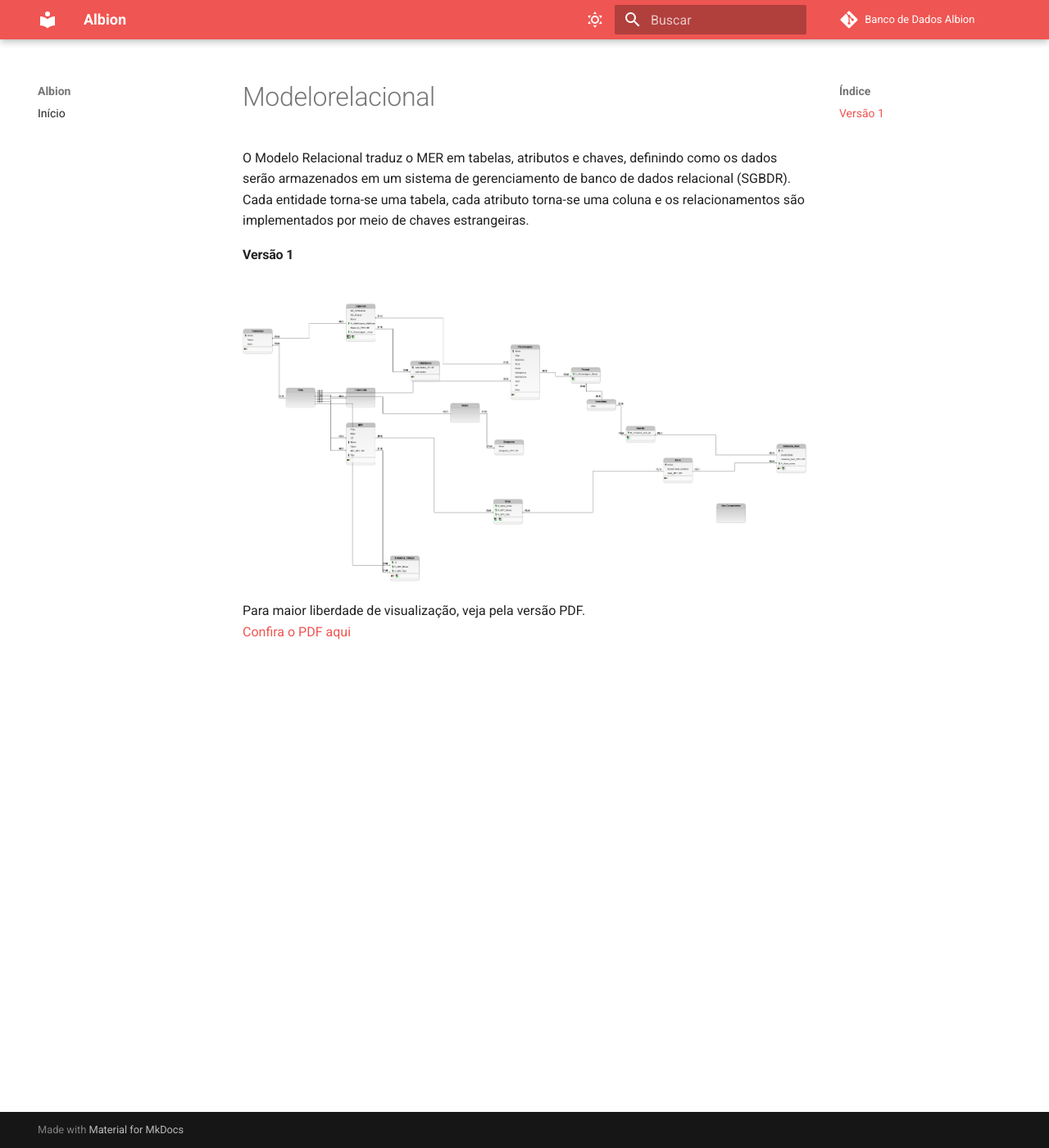
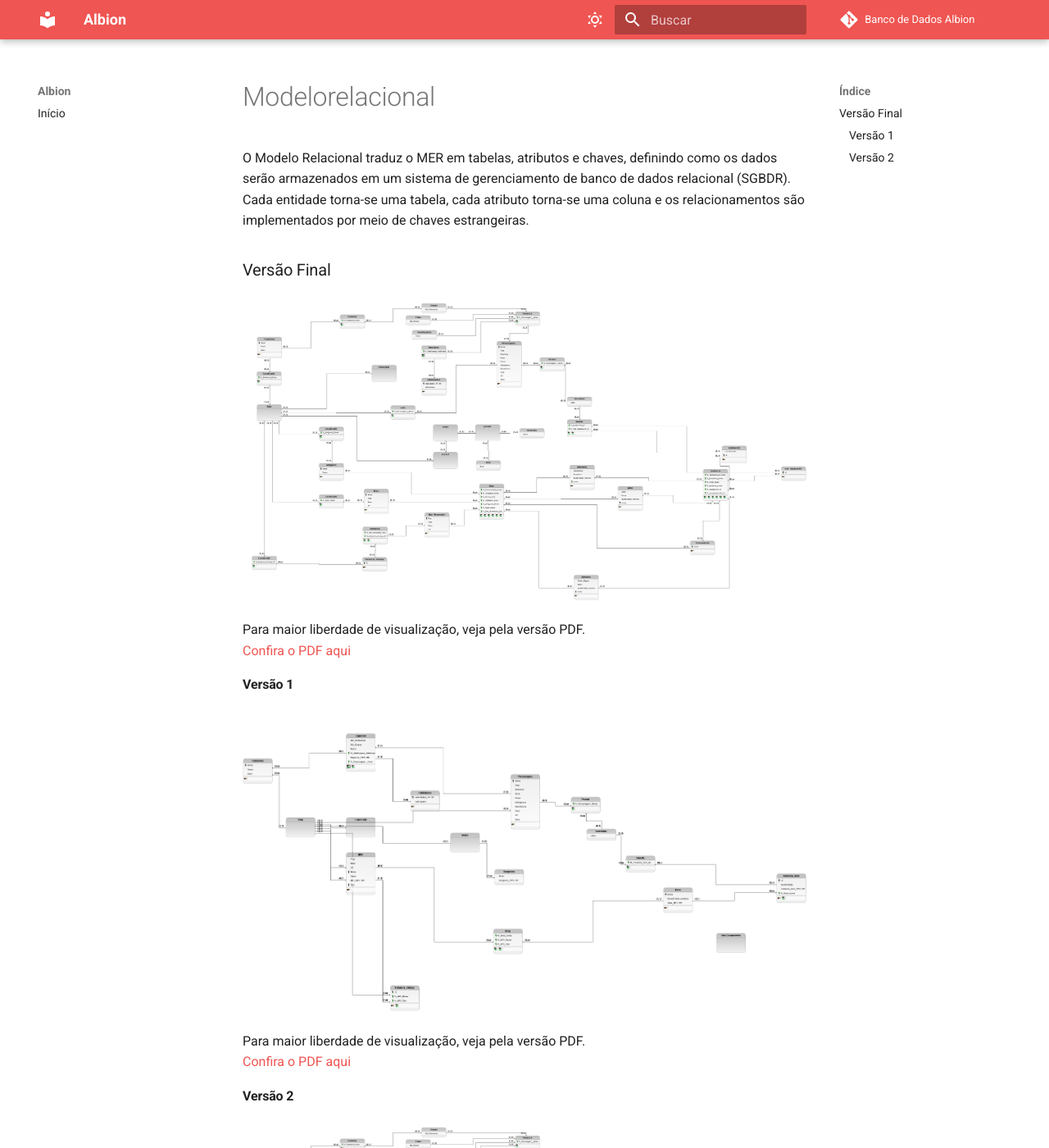
Before and after one commit to SBD1/2025.01-Albion, an MkDocs documentation site: the page built from docs/section/Entrega-1/Modelorelacional.md, in a window 1280 px wide and 1400 px high. Shown: the whole window at 82% size. Built offline with MkDocs 1.6.1 and Material for MkDocs 9.7.7, drawn with Linux system fonts in a browser that asks for light colours; comment, search, counter and statistics services are not loaded.

Commit message:
Adicionando modelo relacional Vfinal

```diff
--- a/docs/section/Entrega-1/Modelorelacional.md
+++ b/docs/section/Entrega-1/Modelorelacional.md
@@ -1,7 +1,19 @@
 O Modelo Relacional traduz o MER em tabelas, atributos e chaves, definindo como os dados serão armazenados em um sistema de gerenciamento de banco de dados relacional (SGBDR). Cada entidade torna-se uma tabela, cada atributo torna-se uma coluna e os relacionamentos são implementados por meio de chaves estrangeiras.
+### Versão Final
+![Lógico v1](../../assets/relacionalV2.png)
+
+Para maior liberdade de visualização, veja pela versão PDF. <br>
+[Confira o PDF aqui](../../assets/relacionalV2.pdf)
 
 #### Versão 1
 ![Lógico v1](../../assets/relacionalV1.png)
 
 Para maior liberdade de visualização, veja pela versão PDF. <br>
 [Confira o PDF aqui](../../assets/relacionalV1.pdf)
+
+
+#### Versão 2
+![Lógico v1](../../assets/relacionalV2.png)
+
+Para maior liberdade de visualização, veja pela versão PDF. <br>
+[Confira o PDF aqui](../../assets/relacionalV2.pdf)
```
Also changed, not shown: docs/assets/relacionalV2.png (added), 1 other file.
